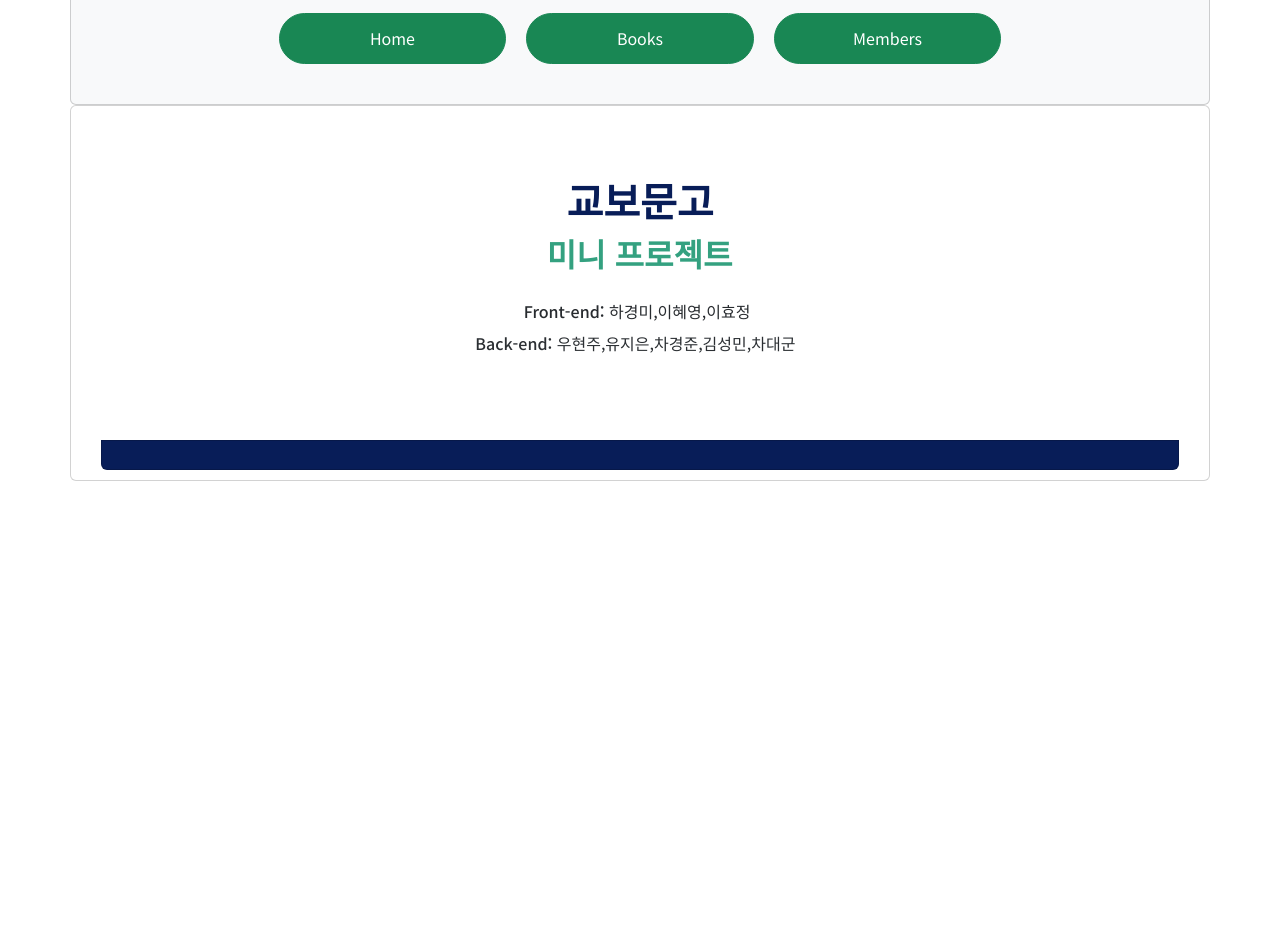
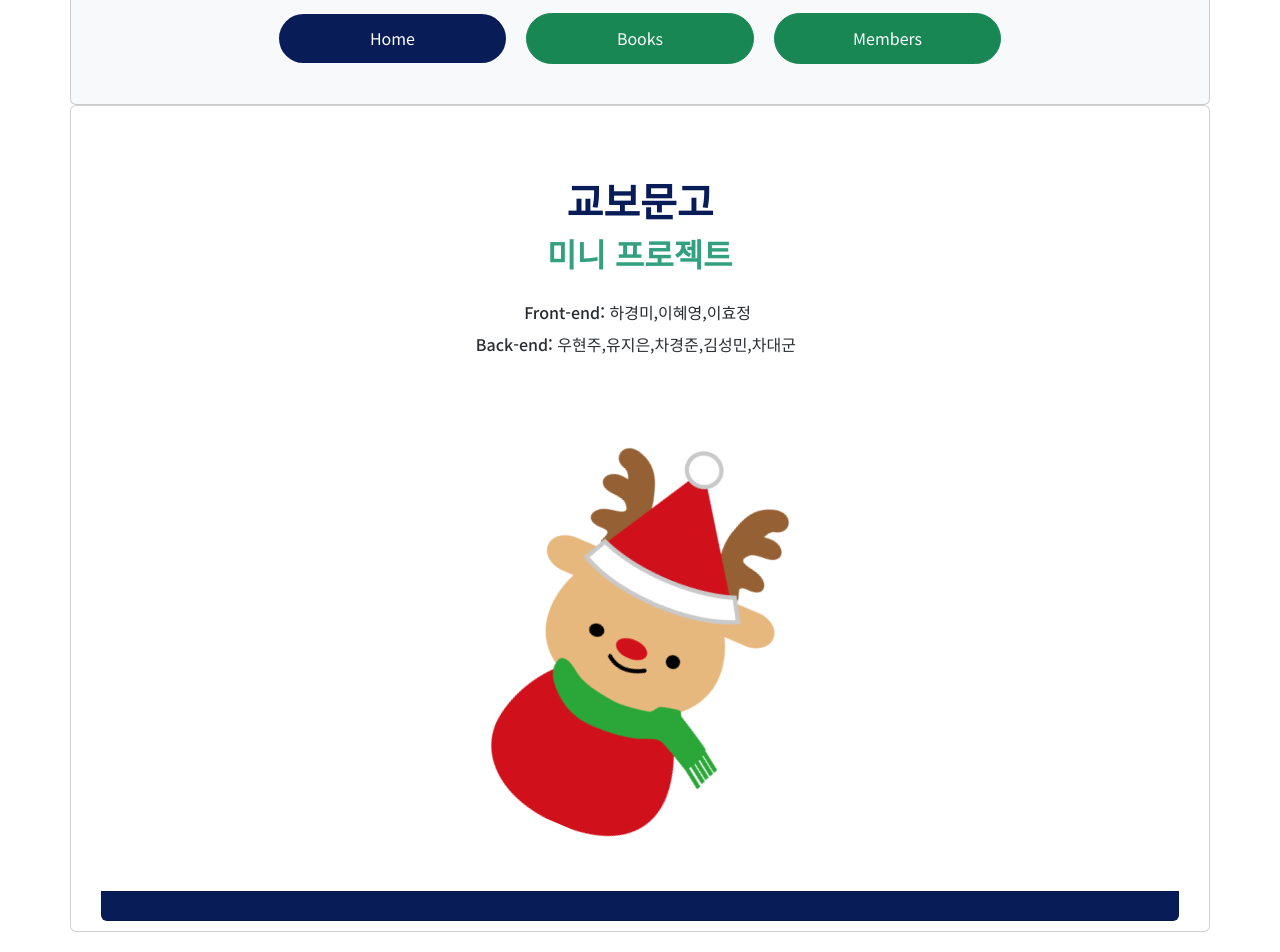
Before and after one commit to haglass/kyobo, a React (Create React App) app: page /home in a window 1280 px wide. Shown: the part 154-1106 px from the top of the page. Before the commit the page ends 800 px from the top, so only its background shows below. Built offline with nearby package versions, Linux system fonts and the light colour scheme; no server answers.

Commit message:
img 추가

```diff
--- a/package.json
+++ b/package.json
@@ -5,6 +5,7 @@
   "dependencies": {
     "axios": "^1.2.1",
     "bootstrap": "^5.2.3",
+    "bootstrap-icons": "^1.10.2",
     "react": "^18.2.0",
     "react-dom": "^18.2.0",
     "react-js-pagination": "^3.0.3",
--- a/public/index.html
+++ b/public/index.html
@@ -4,7 +4,6 @@
     <meta charset="utf-8" />
     <link rel="icon" href="kyoicon.png" />
     <meta name="viewport" content="width=device-width, initial-scale=1" />
-
     <link rel="apple-touch-icon" href="kyoicon.png" />
 
     <title>교보문고 미니프로젝트</title>
@@ -12,6 +11,5 @@
   <body>
     <noscript>You need to enable JavaScript to run this app.</noscript>
     <div id="root"></div>
-
   </body>
 </html>
--- a/src/App.js
+++ b/src/App.js
@@ -69,7 +69,6 @@
       setPage(page + 1);
     }
   };
-
   const pageChangePrev = () => {
     console.log("이전");
     if (page > 0) {
@@ -85,13 +84,15 @@
     // const resultBmember = await instance.get(requests.fetchBmember);
     // setBmembers(resultBmember.data);
     // console.log(resultBmember);
+
     // 책목록 가져오기
-
     const params = {
       page: page,
     };
     const resultBook = await instance.get(requests.fetchBook, { params });
     setBooks(resultBook.data.list);
+
+
   };
 
   useEffect(() => {
--- a/src/components/Header.js
+++ b/src/components/Header.js
@@ -15,7 +15,7 @@
                   ? "btn menu btn-primary"
                   : "btn menu btn-success";
               }}
-              to="/"
+              to="/home"
             >
               Home
             </NavLink>
--- a/src/index.css
+++ b/src/index.css
@@ -9,6 +9,14 @@
 .container {
   text-align: center;
   padding: 20px 0;
+}
+.container > h3 {
+  text-align: left !important;
+  padding: 20px 0;
+}
+.container > h3 > .bi {
+  display: block;
+  width: 30px;
 }
 .menu {
   width: 20%;
@@ -66,9 +74,7 @@
 .btn-primary:active,
 .btn-primary:visited {
   background-color: #081d58 !important;
-  /* hover-border-color: #081d58 !important; */
   border: #081d58 !important;
-  /* disabled-border-color: #081d58 !important; */
 }
 a {
   color: #33a17f;
@@ -111,6 +117,10 @@
 span {
   font-weight: 500;
 }
+.rudolf {
+  margin-bottom: 50px;
+  animation: rudolf infinite 2s ease;
+}
 
 @keyframes slide {
   from {
@@ -120,6 +130,17 @@
   to {
     transform: translate(0px, 0px);
     opacity: 1;
+  }
+}
+@keyframes rudolf {
+  0% {
+    transform: translateY(0%) rotatez(30deg);
+  }
+  50% {
+    transform: translateY(0%) rotatez(-30deg);
+  }
+  100% {
+    transform: translateY(0%) rotatez(30deg);
   }
 }
 
@@ -198,3 +219,13 @@
   /* filter: drop-shadow(1px 1px 1px rgb(148, 148, 148)); */
   border-radius: 2px;
 }
+
+/* plug-in */
+.snowflake {
+  position: absolute;
+  width: 10px;
+  height: 10px;
+  background: linear-gradient(rgb(193, 199, 252), white);
+  border-radius: 50%;
+  filter: drop-shadow(0 0 10px rgb(0, 0, 0));
+}
--- a/src/pages/BookList.js
+++ b/src/pages/BookList.js
@@ -15,6 +15,11 @@
   }
   const list = props.books.map((item) => {
     // console.log(item);
+
+    // //가격 콤마 기능
+    // function priceToString(price) {
+    //   return price.toString().replace(/\B(?=(\d{3})+(?!\d))/g, ",");
+    // }
     return (
       <li
         key={item.biSeq}
--- a/src/pages/Home.js
+++ b/src/pages/Home.js
@@ -5,8 +5,10 @@
   const location = useLocation();
   const state = location.state;
   const from = state ? state.from : "";
+
   return (
     <div className="card card-body">
+      <div id="snow"></div>
       <div className="body-txt">
         <h1 className="h1">교보문고 </h1>
         <h3 className="h2">미니 프로젝트</h3>
@@ -16,11 +18,10 @@
         <p className="p-b">
           <span>Back-end:</span> 우현주,유지은,차경준,김성민,차대군
         </p>
-        {from !== "" ? <h4>state.from {from} </h4> : ""}
+        <img className="rudolf" src="Rudolf.png" alt="img"></img>
       </div>
       <div className="card card-f"></div>
     </div>
-
   );
 };
 
```
Also changed, not shown: public/Rudolf.png (added), src/index.js (line endings or trailing spaces), 1 other file (tests, documents, lock files or other folders).
